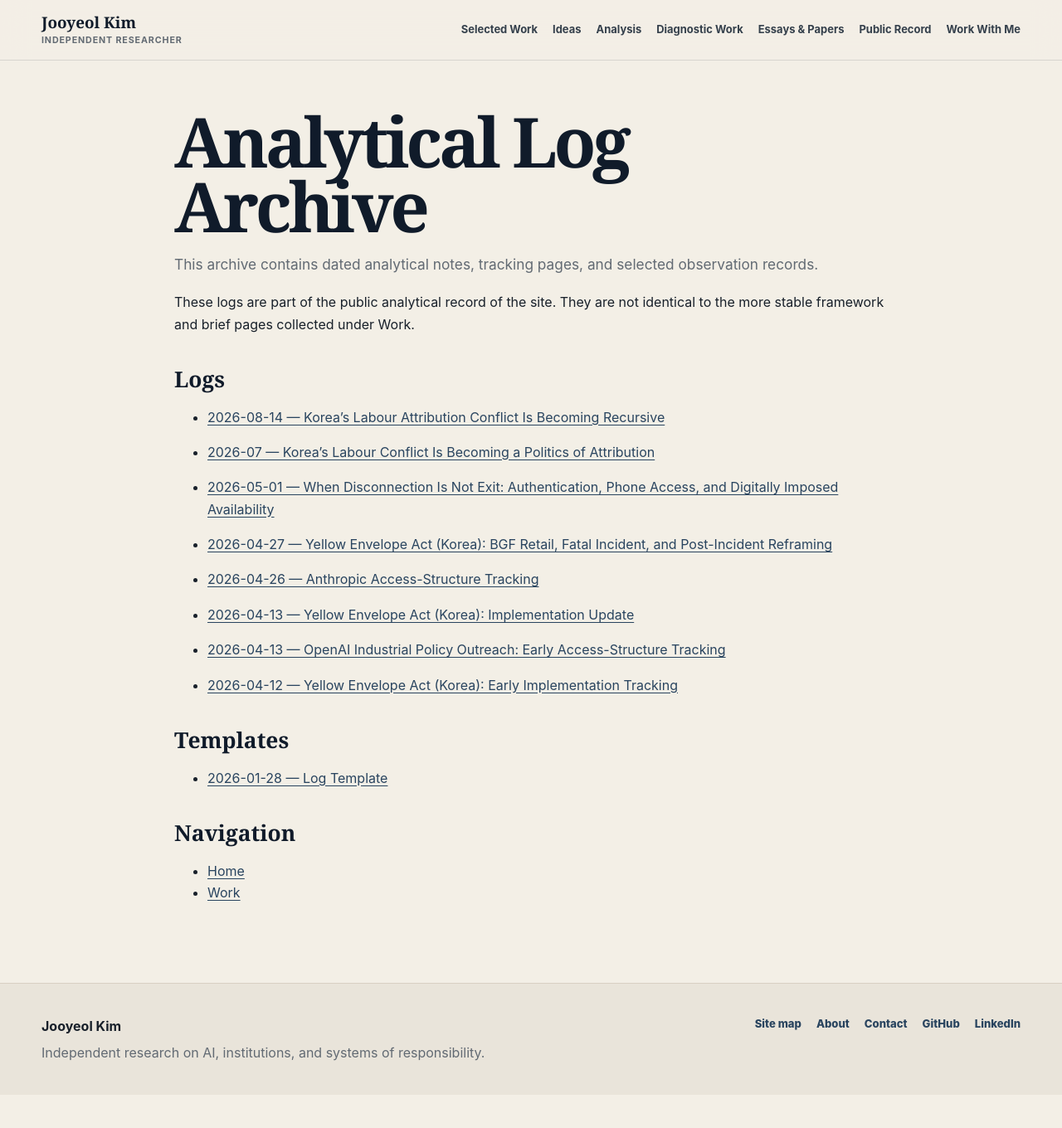
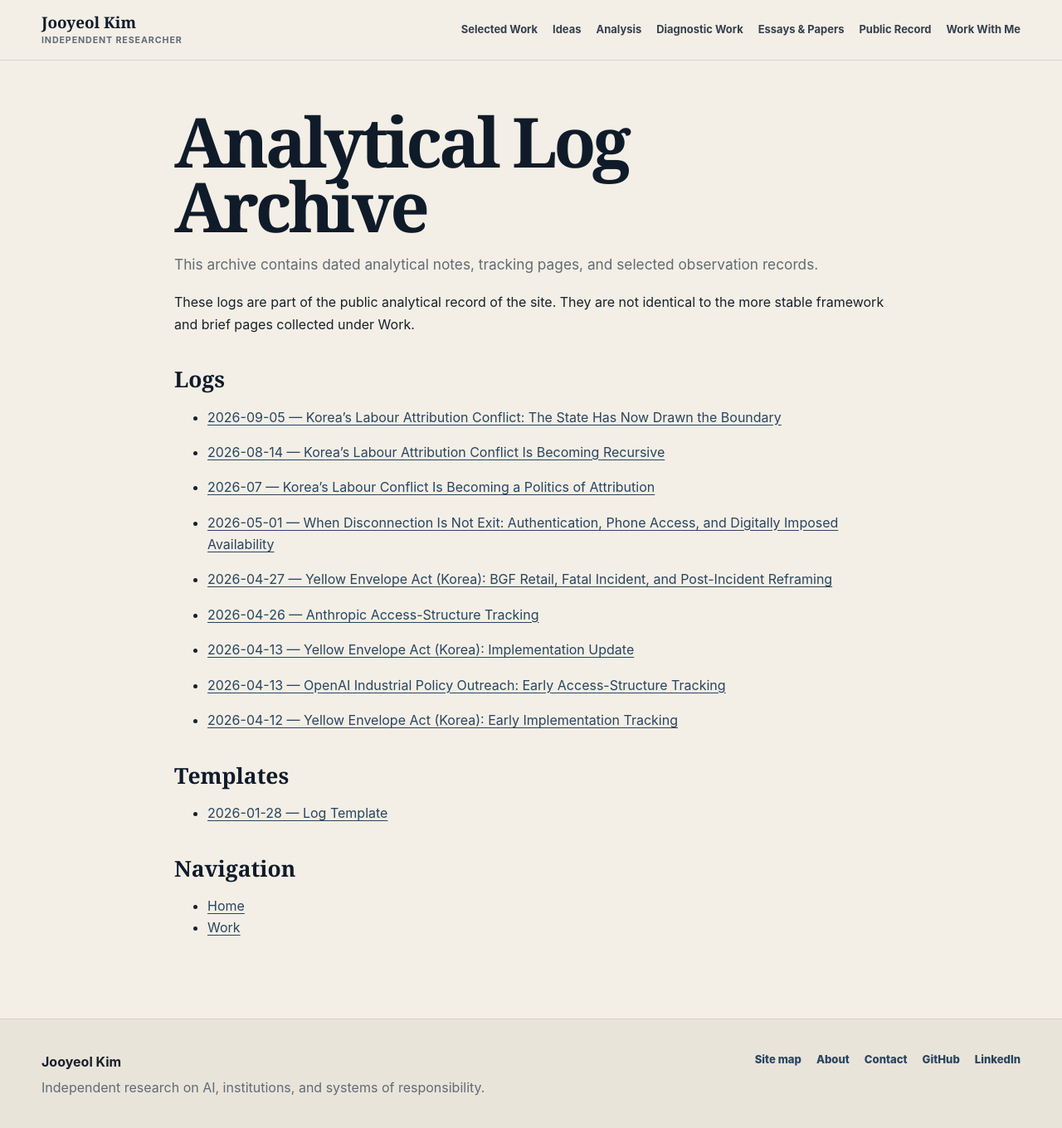
Before and after one commit to jooyeolkim1990/jooyeolkim1990.github.io, a Jekyll site: the page built from log/index.md, in a window 1280 px wide and 1362 px high. Shown: the whole window at 83% size. Built offline with Jekyll 4.4.1, drawn with Linux system fonts in a browser that asks for light colours; our own code applies the rules of GitHub Pages for plain Markdown files.

Commit message:
Link September labour attribution update in log index

```diff
--- a/log/index.md
+++ b/log/index.md
@@ -5,6 +5,8 @@ This archive contains dated analytical notes, tracking pages, and selected obser
 These logs are part of the public analytical record of the site. They are not identical to the more stable framework and brief pages collected under Work.
 
 ## Logs
+
+- [2026-09-05 — Korea’s Labour Attribution Conflict: The State Has Now Drawn the Boundary](2026-09-05-korea-labour-attribution-boundary-setting.md)
 
 - [2026-08-14 — Korea’s Labour Attribution Conflict Is Becoming Recursive](2026-08-14-korea-labour-attribution-recursive-update.md)
 
```
